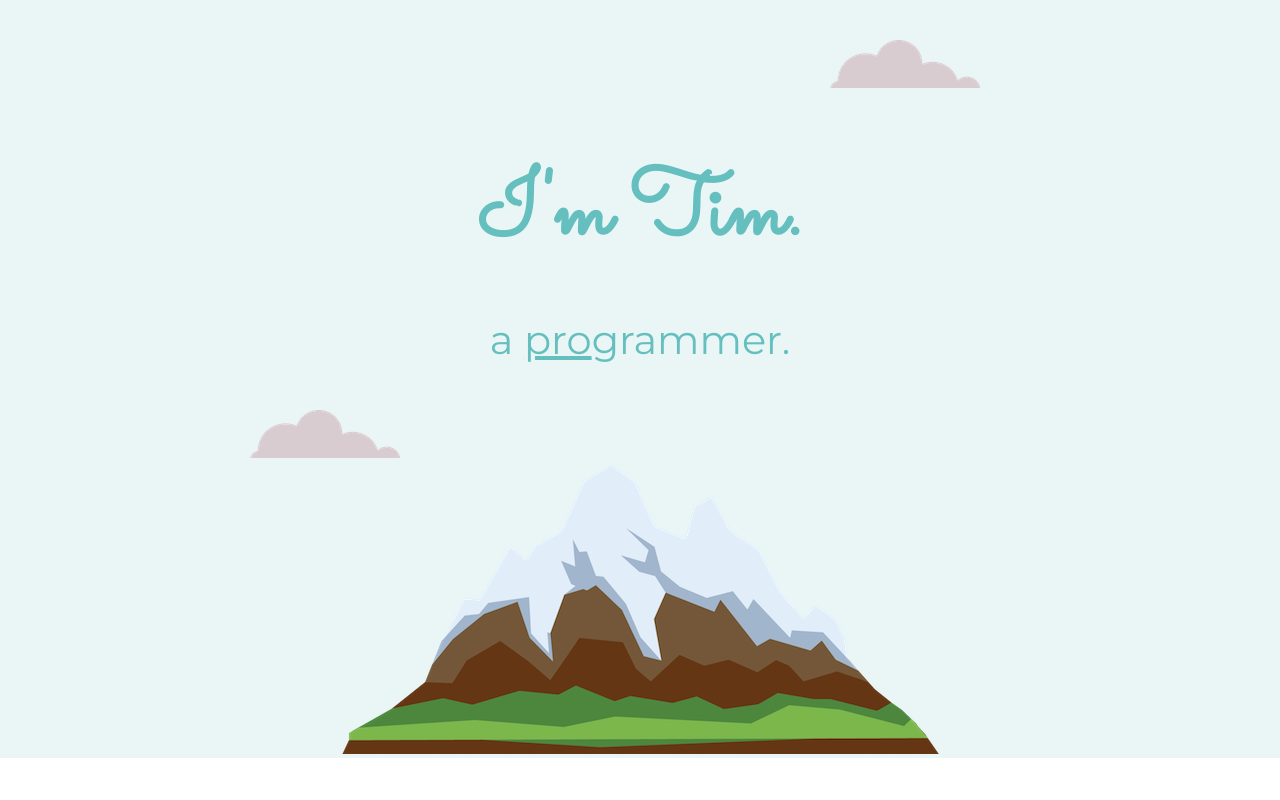
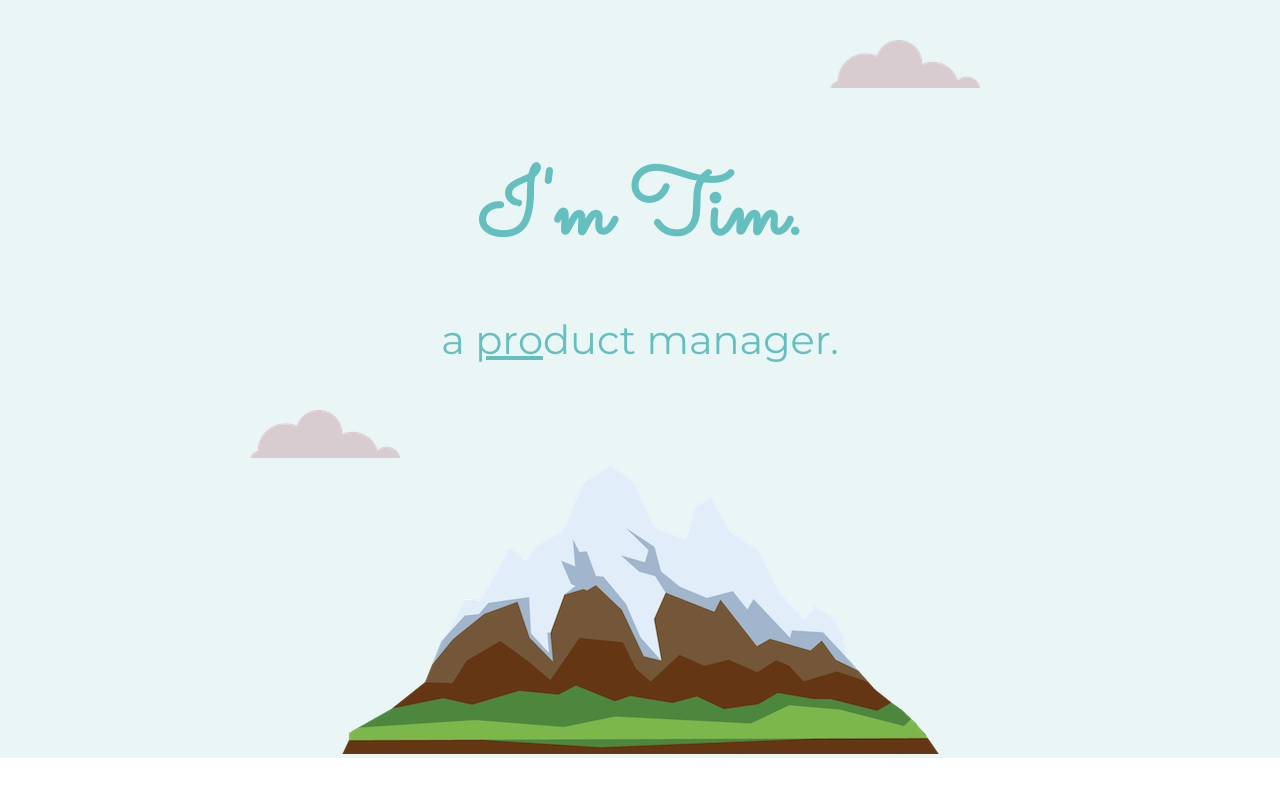
Before and after one commit to oase473/cv, a plain HTML site: page index.html in a window 1280 px wide. Shown: the top 800 px of the page. Drawn offline with Linux system fonts and the light colour scheme.

Commit message:
change product manager

```diff
--- a/index.html
+++ b/index.html
@@ -13,7 +13,7 @@
   <div class="top-container">
     <img class="top-cloud" src="images/cloud.png" alt="cloud-img">
     <h1>I'm Tim.</h1>
-    <h2 class="normal-weight">a <span class="pro">pro</span>grammer.</h2>
+    <h2 class="normal-weight">a <span class="pro">pro</span>duct manager.</h2>
     <img class="bottom-cloud" src="images/cloud.png" alt="cloud-img">
     <img class="mountain-img" src="images/mountain.png" alt="mountain-img">
   </div>
```
